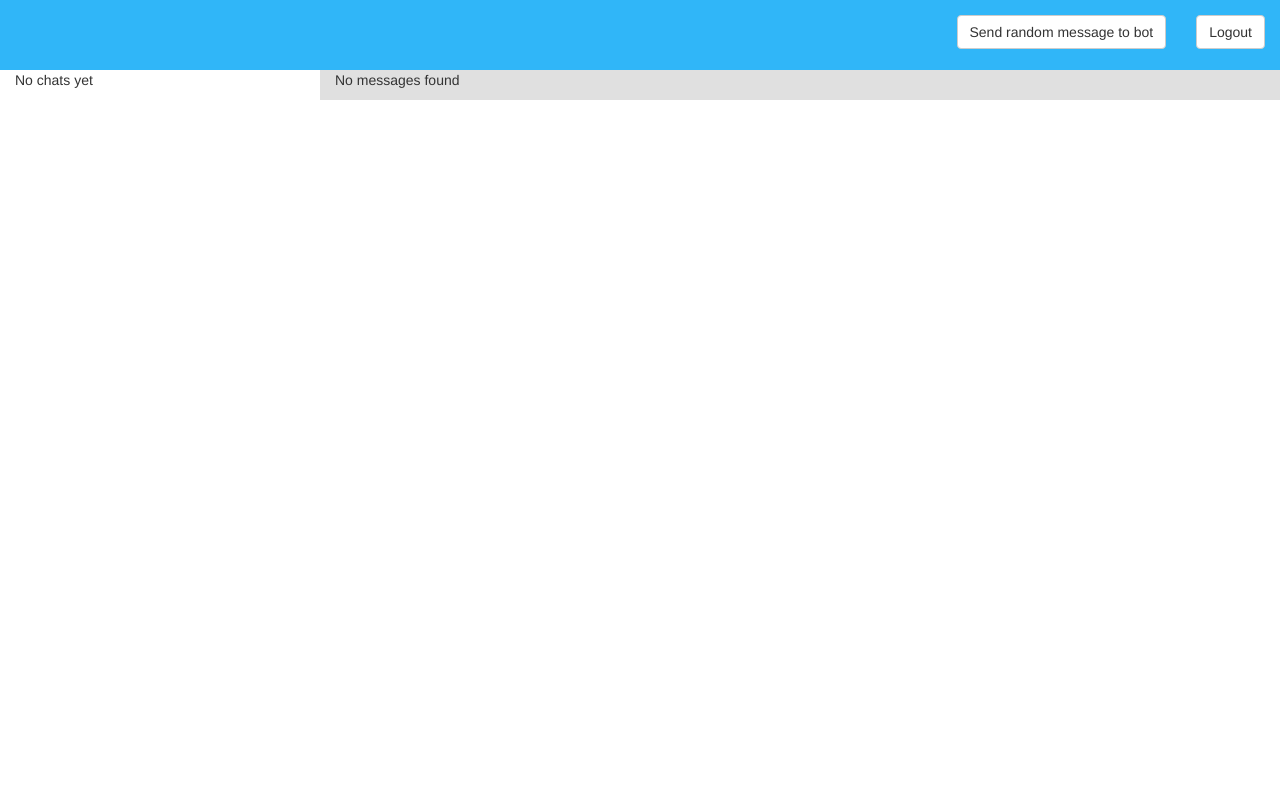
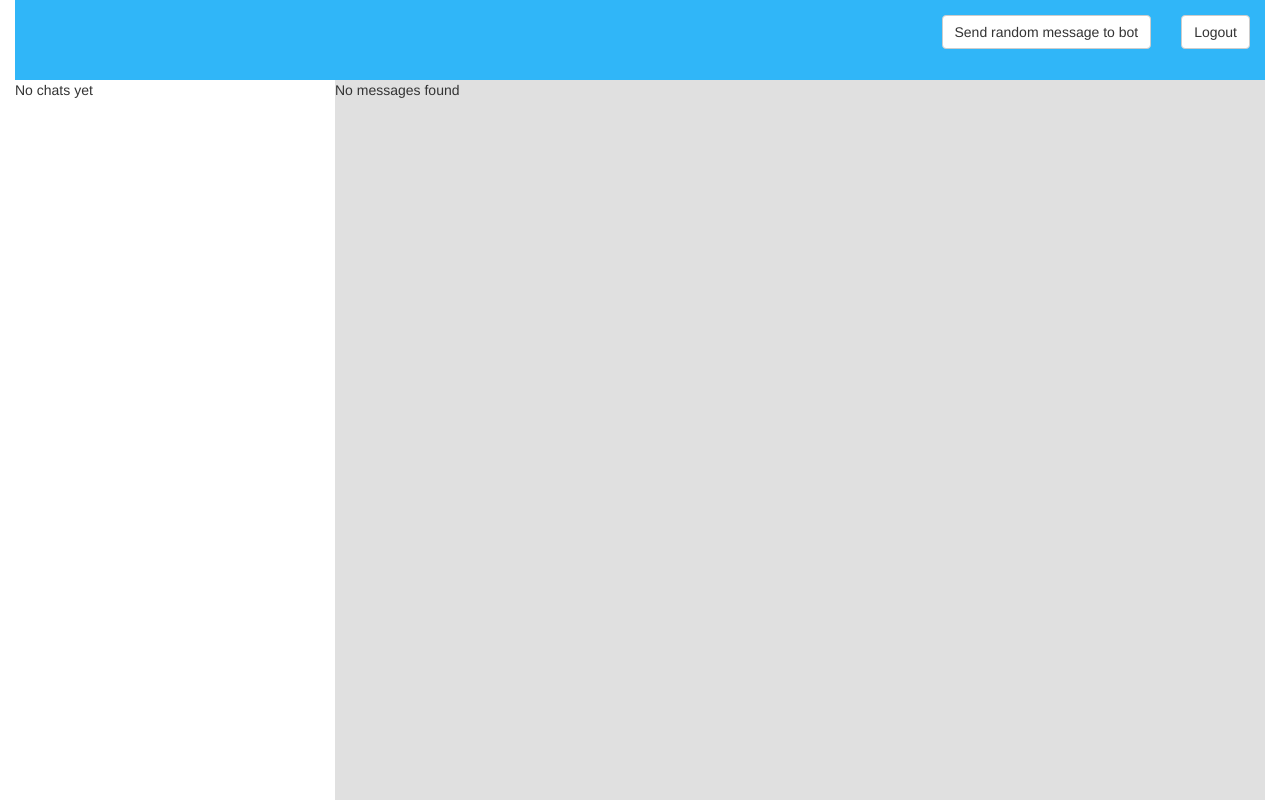
Before and after one commit to luizbaldi/telegram-bot-manager, a React (Create React App) app in the folder frontend/: page /dashboard in a window 1280 px wide. Built offline with nearby package versions, Linux system fonts and the light colour scheme; no server answers.

Commit message:
improving screens style

```diff
--- a/frontend/src/screens/App.js
+++ b/frontend/src/screens/App.js
@@ -1,6 +1,6 @@
 import React, { Component } from 'react';
-import Dashboard from './dashboard/index';
-import Login from './login/index';
+import Dashboard from './dashboard/Dashboard';
+import Login from './login/Login';
 import { Route, Switch } from 'react-router-dom';
 import './app.css';
 
--- a/frontend/src/screens/dashboard/index.js
+++ b/frontend/src/screens/dashboard/Dashboard.js
@@ -2,6 +2,8 @@ import React, { Component } from 'react';
 import Header from './components/Header';
 import ListChats from './components/ListChats';
 import CurrentChat from './components/CurrentChat';
+import { Row, Col } from 'react-bootstrap';
+import './style/dashboard.css';
 
 class Dashboard extends Component {
 	constructor(props) {
--- a/frontend/src/screens/dashboard/components/CurrentChat.js
+++ b/frontend/src/screens/dashboard/components/CurrentChat.js
@@ -1,18 +1,16 @@
 import React, { Component } from 'react';
-import { Col } from 'react-bootstrap';
+import { Row, Col } from 'react-bootstrap';
 
 class CurrentChat extends Component {
 	constructor(props) {
 		super(props);
 	}
 	render() {
-		let currentChatStyle = {
-			'backgroundColor': '#e0e0e0'
-		};
-
 		return(
-			<Col xs={9} style={currentChatStyle}>
-				<p>No messages found</p>
+			<Col xs={9}>
+				<div className="current-chat">
+					<p>No messages found</p>
+				</div>
 			</Col>
 		);
 	}
--- a/frontend/src/screens/dashboard/components/Header.js
+++ b/frontend/src/screens/dashboard/components/Header.js
@@ -3,27 +3,20 @@ import { Col, Button, Row } from 'react-bootstrap';
 import { Link } from 'react-router-dom';
 
 const Header = ({onSendMessage}) => {
-	let headerStyle =  {
-		height: '70px',
-		'backgroundColor': '#30b6f8'
-	};
-
 	let logoutButtonStyle = {
 		margin: '15px',
 		float: 'right'
 	};
 
 	return (
-		<Row>
 		<Col xs={12}>
-				<header style={headerStyle}>
+			<header>
 				<Link to='/'>
 					<Button style={logoutButtonStyle}>Logout</Button>
 				</Link>
 				<Button onClick={onSendMessage} style={logoutButtonStyle}>Send random message to bot</Button>
 			</header>
 		</Col>
-		</Row>
 	)
 }
 
--- a/frontend/src/screens/dashboard/components/ListChats.js
+++ b/frontend/src/screens/dashboard/components/ListChats.js
@@ -1,5 +1,5 @@
 import React, { Component } from 'react';
-import { Col } from 'react-bootstrap';
+import { Row, Col } from 'react-bootstrap';
 
 class ListChats extends Component {
 	constructor(props) {
@@ -8,7 +8,9 @@ class ListChats extends Component {
 	render() {
 		return (
 			<Col xs={3}>
-				<p>No chats yet</p>
+				<div className="list-chats">
+					<p>No chats yet</p>
+				</div>
 			</Col>
 		)
 	}
--- /dev/null
+++ b/frontend/src/screens/dashboard/style/dashboard.css
@@ -0,0 +1,13 @@
+header {
+	height: 10vh;
+	background-color: #30b6f8;
+}
+
+.list-chats {
+	height: 90vh;
+}
+
+.current-chat {
+	background-color: #e0e0e0;
+	height: 90vh;
+}
--- a/frontend/src/screens/login/index.js
+++ b/frontend/src/screens/login/Login.js
@@ -1,9 +1,10 @@
 import React, { Component } from 'react';
 import { Link } from 'react-router-dom';
 import { browserHistory } from 'react-dom';
+import { Button, Panel } from 'react-bootstrap';
 import './style/login.css';
 
-class login extends Component {
+class Login extends Component {
 	constructor(props) {
 		super(props);
 
@@ -15,14 +16,17 @@ class login extends Component {
 	}
 	render() {
 		return (
-			<div className="login-container vertically-center">
-				<div className="panel vertically-center text-center">
-					<p>Telegram Bot Manager</p>
-					<button onClick={this.doFacebookLogin}>Acesss Via Facebook</button>
-				</div>
+			<div className="login-container text-center">
+				<Panel className="vertically-center text-center">
+					<h4>Telegram Bot Manager</h4>
+					<hr />
+					<Button bsSize="large" bsStyle="primary" onClick={this.doFacebookLogin}>
+						Acesss Via Facebook
+					</Button>
+				</Panel>
 			</div>
 		);
 	};
 };
 
-export default login;
+export default Login;
--- a/frontend/src/screens/login/style/login.css
+++ b/frontend/src/screens/login/style/login.css
@@ -1,16 +1,17 @@
 .login-container {
 	background-color: #30b6f8;
-	height: 100%;
+	height: 100vh;
 	width: 100%;
 }
 
 .login-container .panel {
-	width: 300px;
-	height: 250px;
+	width: 30%;
+	height: 20vh;
+	display: inline-block;
 }
 
 .vertically-center {
-    display: inline-block;
-    vertical-align: middle;
-    float: none;
+    position: relative;
+	top: 50%;
+	transform: translateY(-50%);
 }
```
Lines whose indentation alone changed are shown as unchanged.
